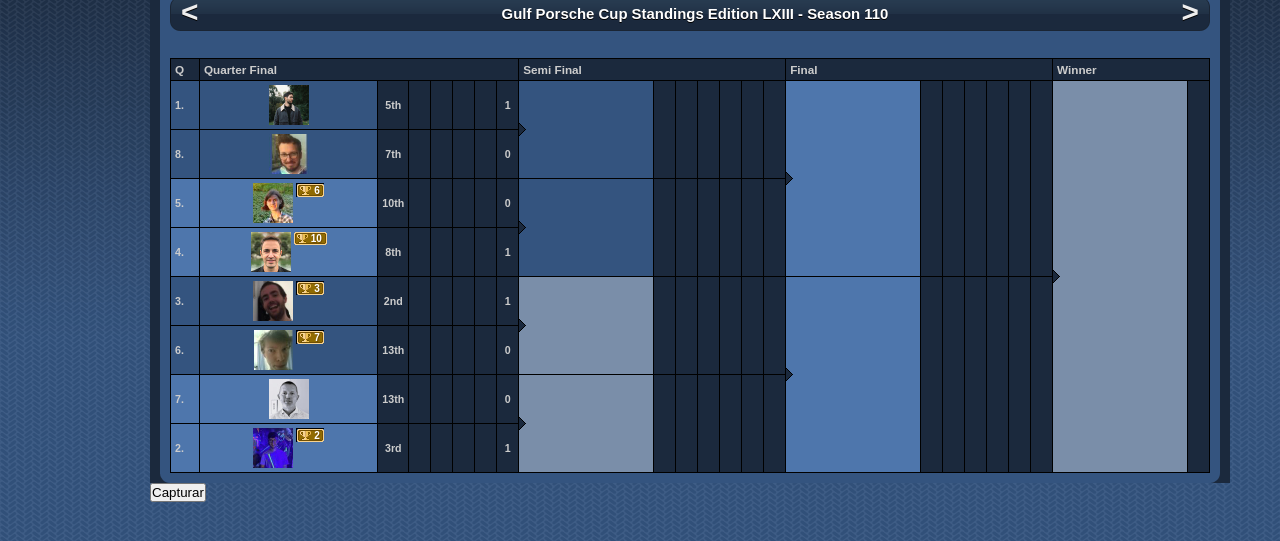
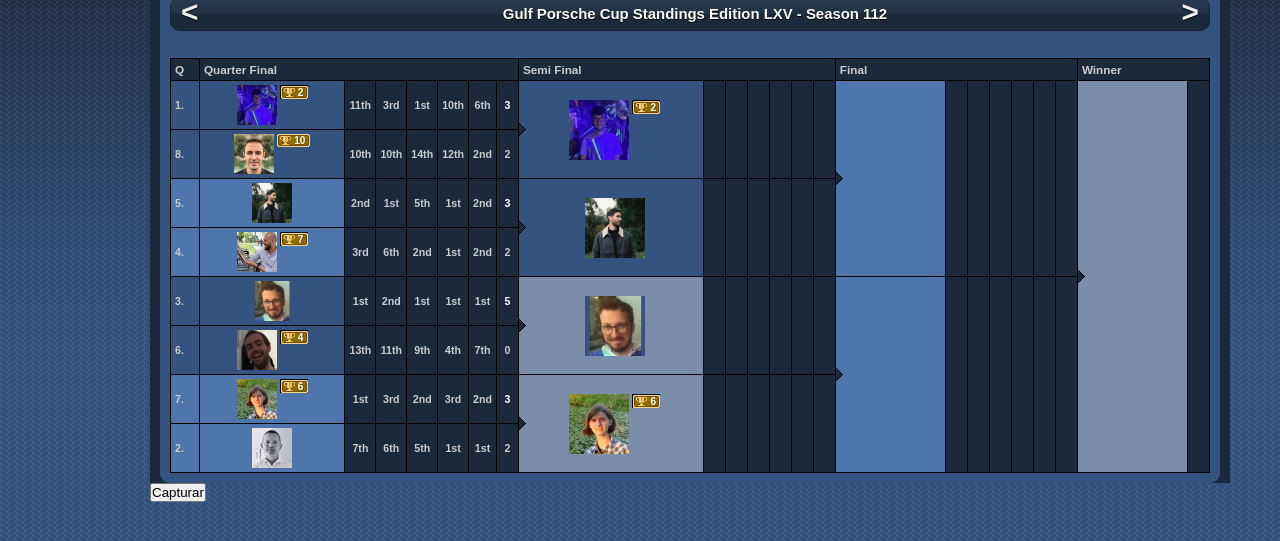
Before and after one commit to yisasthemanuel/gpromanagement, a website: page src/index.html in a window 1280 px wide. Shown: the part 129-670 px from the top of the page. Drawn offline with Linux system fonts and the light colour scheme.

Commit message:
resultados temporada 112 carrera 7

```diff
--- a/src/index.html
+++ b/src/index.html
@@ -601,9 +601,9 @@
 	function loadCupData() {
 		// Datos de entrada para la petición
 		var dataIn = {
-			idSeason: 110,
+			idSeason: 112,
 			idRace: 2,
-			cupEdition: 63
+			cupEdition: 65
 		};
 
 		//callService('theurl', dataIn, 'POST', function(response) {
@@ -617,9 +617,180 @@
 		// Petición devuelta
 		var response = {
 			idSeason: dataIn.idSeason,
+			edition: 'LXV',
+			idRace: dataIn.idRace,
+			imgName: 'S112.01.03.05.png',
+			quarterFinals: {
+				managerQF01: {
+					idManager: 23,
+					codeManager: 'DANIEL',
+					altManager: 'DANIEL',
+					cups: 2,
+					positions: [
+						{position: 11},
+						{position: 3},
+						{position: 1},
+						{position: 10},
+						{position: 6}
+					],
+					score: 3,
+					winsRound: true
+				},
+				managerQF02: {
+					idManager: 9,
+					codeManager: 'NEVZA',
+					altManager: 'NEVZA',
+					cups: 10,
+					positions: [
+						{position: 10},
+						{position: 10},
+						{position: 14},
+						{position: 12},
+						{position: 2}
+					],
+					score: 2,
+					winsRound: false
+				},
+				managerQF03: {
+					idManager: 24,
+					codeManager: 'STEVEN',
+					altManager: 'STEVEN',
+					cups: 0,
+					positions: [
+						{position: 2},
+						{position: 1},
+						{position: 5},
+						{position: 1},
+						{position: 2}
+					],
+					score: 3,
+					winsRound: true
+				},
+				managerQF04: {
+					idManager: 7,
+					codeManager: 'GEOFF',
+					altManager: 'GEOFF',
+					cups: 7,
+					positions: [
+						{position: 3},
+						{position: 6},
+						{position: 2},
+						{position: 1},
+						{position: 2}
+					],
+					score: 2,
+					winsRound: false
+				},
+				managerQF05: {
+					idManager: 28,
+					codeManager: 'MATTI',
+					altManager: 'MATTI',
+					cups: 0,
+					positions: [
+						{position: 1},
+						{position: 2},
+						{position: 1},
+						{position: 1},
+						{position: 1}
+					],
+					score: 5,
+					winsRound: true
+				},
+				managerQF06: {
+					idManager: 22,
+					codeManager: 'JENNE',
+					altManager: 'JENNE',
+					cups: 4,
+					positions: [
+						{position: 13},
+						{position: 11},
+						{position: 9},
+						{position: 4},
+						{position: 7}
+					],
+					score: 0,
+					winsRound: false
+				},
+				managerQF07: {
+					idManager: 7,
+					codeManager: 'ANIA',
+					altManager: 'ANIA',
+					cups: 6,
+					positions: [
+						{position: 1},
+						{position: 3},
+						{position: 2},
+						{position: 3},
+						{position: 2}
+					],
+					score: 3,
+					winsRound: true
+				},
+				managerQF08: {
+					idManager: 26,
+					codeManager: 'JENS',
+					altManager: 'JENS',
+					cups: 0,
+					positions: [
+						{position: 7},
+						{position: 6},
+						{position: 5},
+						{position: 1},
+						{position: 1}
+					],
+					score: 2,
+					winsRound: false
+				}
+			},
+			semifinals: {
+				managerSF01: {
+					idManager: 23,
+					codeManager: 'DANIEL',
+					altManager: 'DANIEL',
+					cups: 2,
+					positions: [
+					]
+					//,score: 5,
+					//winsRound: true
+				},
+				managerSF02: {
+					idManager: 24,
+					codeManager: 'STEVEN',
+					altManager: 'STEVEN',
+					cups: 0,
+					positions: [
+					]
+					//,score: 0,
+					//winsRound: false
+				},
+				managerSF03: {
+					idManager: 28,
+					codeManager: 'MATTI',
+					altManager: 'MATTI',
+					cups: 0,
+					positions: [
+					]
+					//,score: 5,
+					//winsRound: true
+				},
+				managerSF04: {
+					idManager: 7,
+					codeManager: 'ANIA',
+					altManager: 'ANIA',
+					cups: 6,
+					positions: [
+					]
+					//,score: 0,
+					//winsRound: false
+				}
+			}
+		};
+
+		/*var response = {
+			idSeason: dataIn.idSeason,
 			edition: 'LXIII',
 			idRace: dataIn.idRace,
-			imgName: 'S110.01.04.01.png',
+			imgName: 'S110.03.01.05.png',
 			quarterFinals: {
 				managerQF01: {
 					idManager: 24,
@@ -627,10 +798,14 @@
 					altManager: 'STEVEN',
 					cups: 0,
 					positions: [
-						{position: 5}
+						{position: 5},
+						{position: 5},
+						{position: 5},
+						{position: 3},
+						{position: 3}
 					],
-					score: 1,
-					winsRound: false
+					score: 4,
+					winsRound: true
 				},
 				managerQF02: {
 					idManager: 28,
@@ -638,9 +813,13 @@
 					altManager: 'MATTI',
 					cups: 0,
 					positions: [
-						{position: 7}
+						{position: 7},
+						{position: 22},
+						{position: 23},
+						{position: 1},
+						{position: 24}
 					],
-					score: 0,
+					score: 1,
 					winsRound: false
 				},
 				managerQF03: {
@@ -649,10 +828,14 @@
 					altManager: 'ANIA',
 					cups: 6,
 					positions: [
-						{position: 10}
+						{position: 10},
+						{position: 16},
+						{position: 12},
+						{position: 1},
+						{position: 3}
 					],
-					score: 0,
-					winsRound: false
+					score: 3,
+					winsRound: true
 				},
 				managerQF04: {
 					idManager: 9,
@@ -660,9 +843,13 @@
 					altManager: 'NEVZA',
 					cups: 10,
 					positions: [
-						{position: 8}
+						{position: 8},
+						{position: 12},
+						{position: 24},
+						{position: 9},
+						{position: 18}
 					],
-					score: 1,
+					score: 2,
 					winsRound: false
 				},
 				managerQF05: {
@@ -671,10 +858,14 @@
 					altManager: 'JENNE',
 					cups: 3,
 					positions: [
+						{position: 2},
+						{position: 2},
+						{position: 2},
+						{position: 4},
 						{position: 2}
 					],
-					score: 1,
-					winsRound: false
+					score: 4,
+					winsRound: true
 				},
 				managerQF06: {
 					idManager: 8,
@@ -682,9 +873,13 @@
 					altManager: 'MIKKO',
 					cups: 7,
 					positions: [
-						{position: 13}
+						{position: 13},
+						{position: 20},
+						{position: 28},
+						{position: 3},
+						{position: 20}
 					],
-					score: 0,
+					score: 1,
 					winsRound: false
 				},
 				managerQF07: {
@@ -693,9 +888,13 @@
 					altManager: 'JENS',
 					cups: 0,
 					positions: [
-						{position: 13}
+						{position: 13},
+						{position: 10},
+						{position: 3},
+						{position: 6},
+						{position: 9}
 					],
-					score: 0,
+					score: 1,
 					winsRound: false
 				},
 				managerQF08: {
@@ -704,13 +903,117 @@
 					altManager: 'DANIEL',
 					cups: 2,
 					positions: [
+						{position: 3},
+						{position: 9},
+						{position: 6},
+						{position: 5},
+						{position: 7}
+					],
+					score: 4,
+					winsRound: true
+				}
+			},
+			semifinals: {
+				managerSF01: {
+					idManager: 24,
+					codeManager: 'STEVEN',
+					altManager: 'STEVEN',
+					cups: 0,
+					positions: [
+						{position: 3},
+						{position: 4},
+						{position: 2},
+						{position: 3},
+						{position: 1}
+					],
+					score: 5,
+					winsRound: true
+				},
+				managerSF02: {
+					idManager: 11,
+					codeManager: 'ANIA',
+					altManager: 'ANIA',
+					cups: 6,
+					positions: [
+						{position: 26},
+						{position: 17},
+						{position: 11},
+						{position: 11},
+						{position: 9}
+					],
+					score: 0,
+					winsRound: false
+				},
+				managerSF03: {
+					idManager: 22,
+					codeManager: 'JENNE',
+					altManager: 'JENNE',
+					cups: 3,
+					positions: [
+						{position: 22},
+						{position: 1},
+						{position: 4},
+						{position: 5},
 						{position: 3}
 					],
-					score: 1,
+					score: 5,
+					winsRound: true
+				},
+				managerSF04: {
+					idManager: 23,
+					codeManager: 'DANIEL',
+					altManager: 'DANIEL',
+					cups: 2,
+					positions: [
+						{position: 24},
+						{position: 16},
+						{position: 11},
+						{position: 8},
+						{position: 7}
+					],
+					score: 0,
 					winsRound: false
 				}
+			},
+			final: {
+				managerF01: {
+					idManager: 24,
+					codeManager: 'STEVEN',
+					altManager: 'STEVEN',
+					cups: 0,
+					positions: [
+						{position: 1},
+						{position: 1},
+						{position: 32},
+						{position: 37},
+						{position: 29}
+					],
+					score: 2,
+					winsRound: false
+				},
+				managerF02: {
+					idManager: 22,
+					codeManager: 'JENNE',
+					altManager: 'JENNE',
+					cups: 3,
+					positions: [
+						{position: 5},
+						{position: 3},
+						{position: 1},
+						{position: 2},
+						{position: 8}
+					],
+					score: 3,
+					winsRound: true
+				},
+			},
+			winner : {
+				idManager: 22,
+				codeManager: 'JENNE',
+				altManager: 'JENNE',
+				cups: 3
 			}
-		};
+		};*/
 
 		return response;
 	}
@@ -778,6 +1081,7 @@
 		paintManagerScore("id-td-manager-f-02-score", response.final?.managerF02?? null);
 
 		// WINNER
+		debugger;
 		paintManager("id-span-manager-winner", response.winner?? null, 'W');
 		paintWinnerCup("id-span-manager-winner-cup", response.winner?? null);
 	}
```
